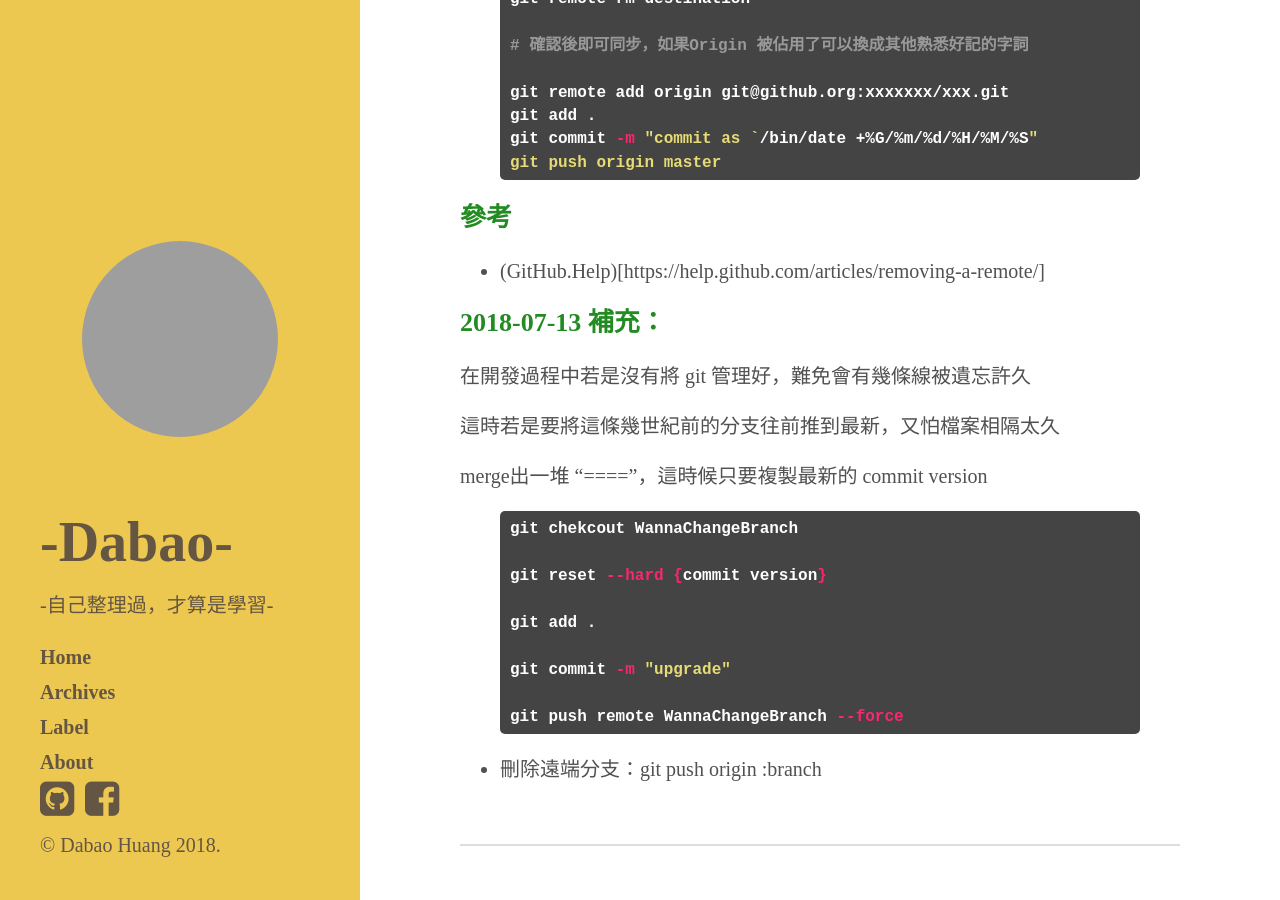
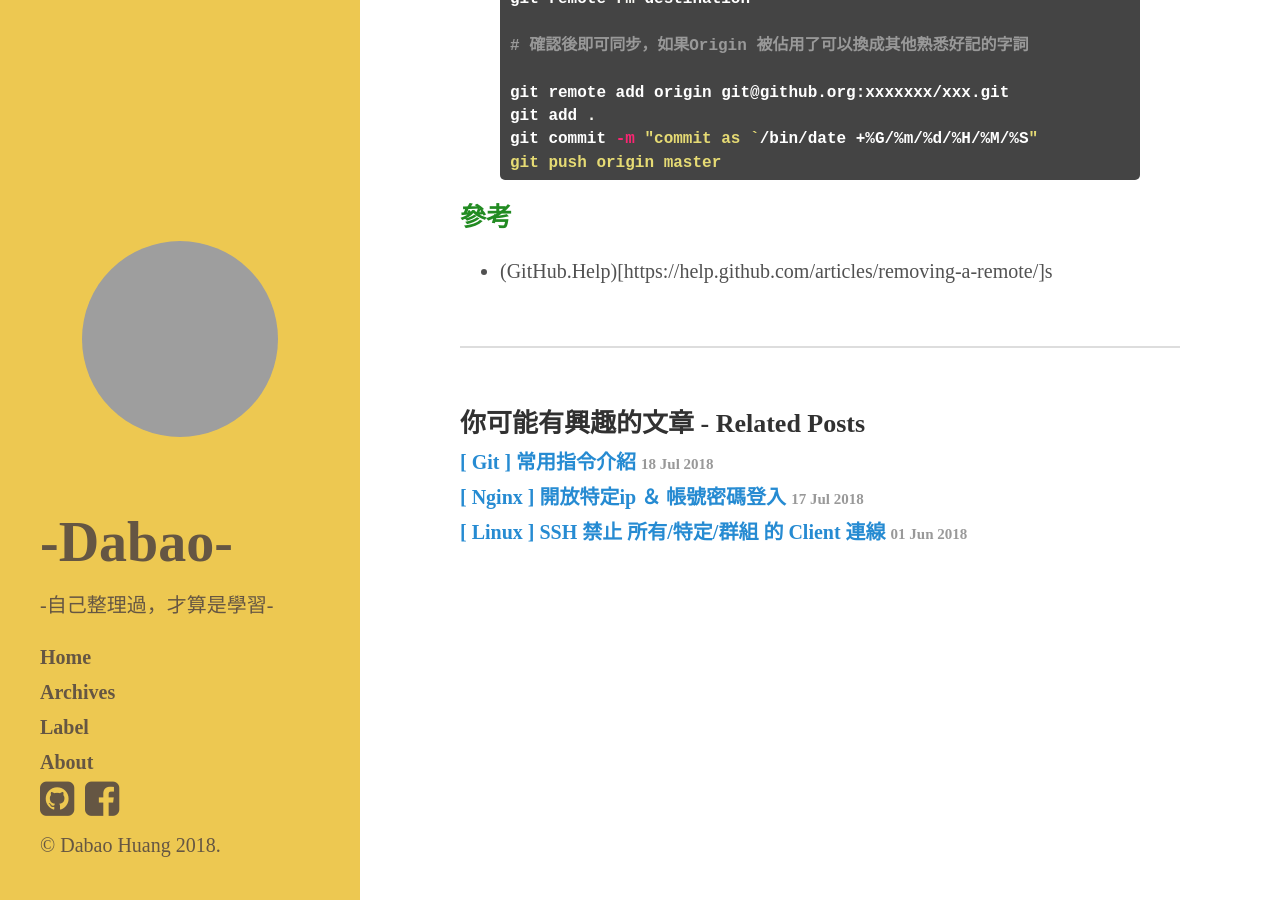
Before and after one commit to DabaoHuang/dabaohuang.github.io, a Jekyll site: the page built from _posts/2017-06-26-github-build-on-linux.md, in a window 1280 px wide and 900 px high, scrolled down 3568 px. Built offline with Jekyll 4.4.1, drawn with Linux system fonts in a browser that asks for light colours; nearby versions of some CDN libraries; comment, search, counter and statistics services are not loaded; grey boxes are pictures that could not be loaded.

Commit message:
:blush: 2017-06-26-github-build-on-linux.md

```diff
--- a/_posts/2017-06-26-github-build-on-linux.md
+++ b/_posts/2017-06-26-github-build-on-linux.md
@@ -149,28 +149,4 @@
 {% endhighlight %}
 
 ## 參考
- - (GitHub.Help)[https://help.github.com/articles/removing-a-remote/]
-
-## 2018-07-13 補充：
-
-在開發過程中若是沒有將 git 管理好，難免會有幾條線被遺忘許久
-
-這時若是要將這條幾世紀前的分支往前推到最新，又怕檔案相隔太久
-
-merge出一堆 "===="，這時候只要複製最新的 commit version
-
-{% highlight shell %}
-
-git chekcout WannaChangeBranch
-
-git reset --hard {commit version}
-
-git add .
-
-git commit -m "upgrade"
-
-git push remote WannaChangeBranch --force
-
-{% endhighlight %}
-
- - 刪除遠端分支：git push origin :branch
+ - (GitHub.Help)[https://help.github.com/articles/removing-a-remote/]s
```
